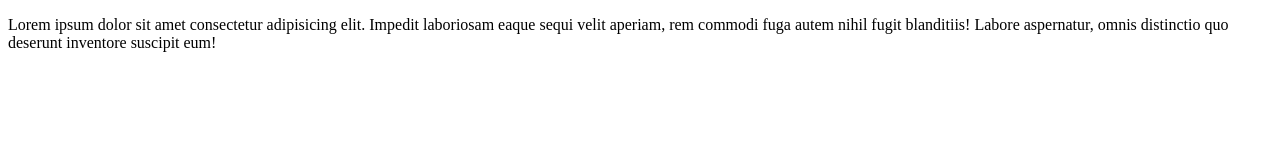
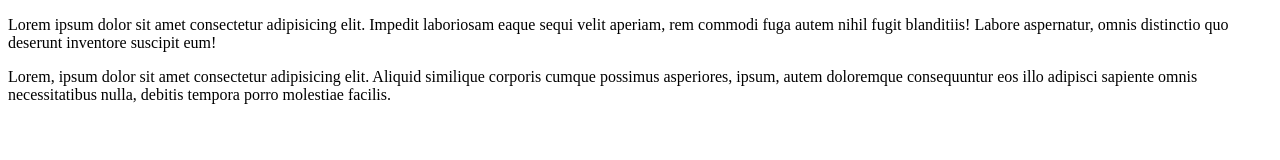
Before and after one commit to CarolinaBadilla/Tarea-22-09, a plain HTML site: page index.html in a window 1280 px wide. Drawn offline with Linux system fonts and the light colour scheme.

Commit message:
mi primer aporte

```diff
--- a/index.html
+++ b/index.html
@@ -7,5 +7,6 @@
 </head>
 <body>
     <p>Lorem ipsum dolor sit amet consectetur adipisicing elit. Impedit laboriosam eaque sequi velit aperiam, rem commodi fuga autem nihil fugit blanditiis! Labore aspernatur, omnis distinctio quo deserunt inventore suscipit eum!</p>
+    <p>Lorem, ipsum dolor sit amet consectetur adipisicing elit. Aliquid similique corporis cumque possimus asperiores, ipsum, autem doloremque consequuntur eos illo adipisci sapiente omnis necessitatibus nulla, debitis tempora porro molestiae facilis.</p>
 </body>
 </html>
```
